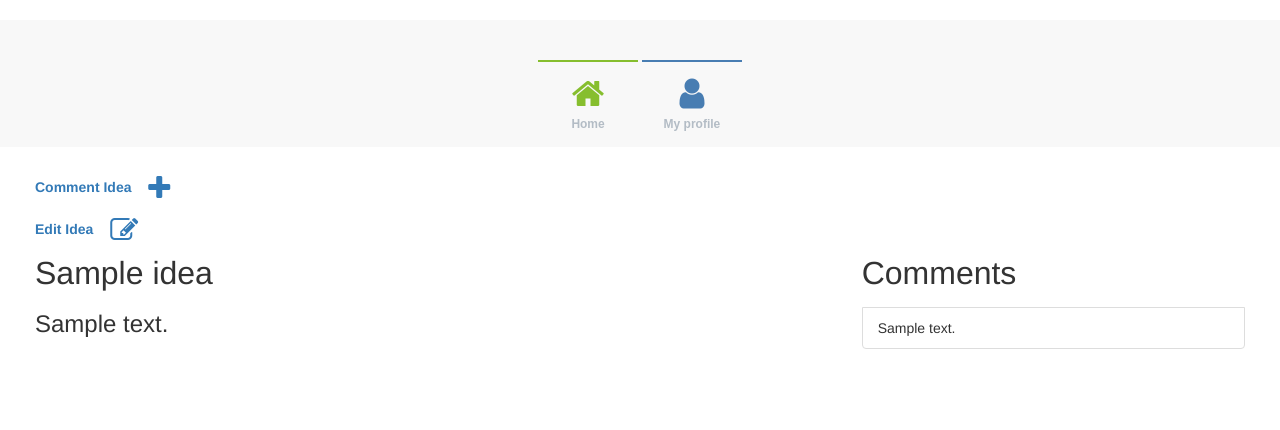
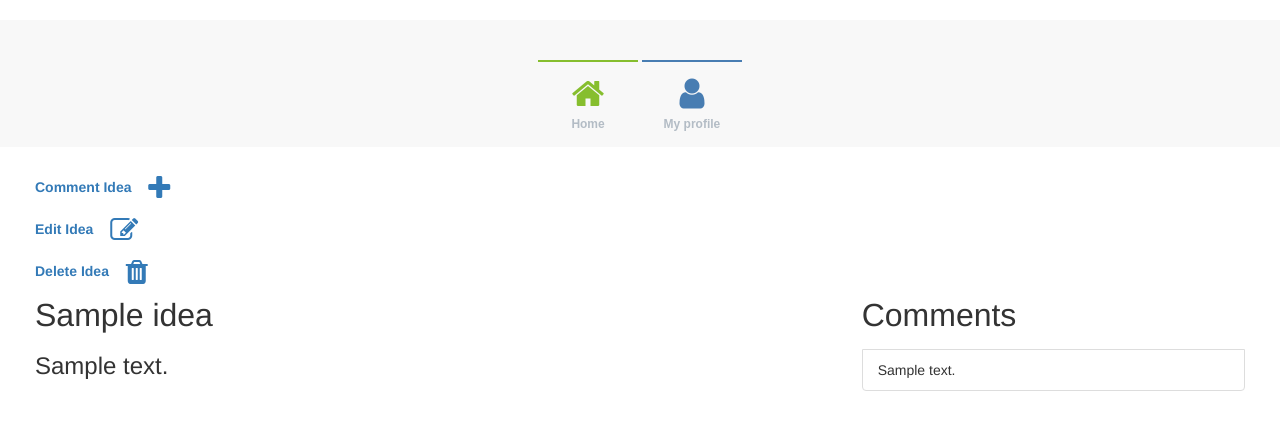
Before and after one commit to gorkarevilla/agile, a Django app: page /ideas/detail?id=1 in a window 1280 px wide. Shown: the part 52-482 px from the top of the page. Run offline with Django 3.2, Linux system fonts and the light colour scheme; a user stored in the database is signed in; tables that the repository leaves empty hold one stand-in row (values such as "Sample post"); some libraries are stand-ins or nearby versions.

Commit message:
Add user story delete your idea

```diff
--- a/agile/ideas/templates/ideas/detail.html
+++ b/agile/ideas/templates/ideas/detail.html
@@ -8,6 +8,11 @@
           <a href="/ideas/editIdea?id={{idea.pk}}"><label>Edit Idea</label>
 	    	<i class=" btn fa fa-pencil-square-o fa-2x" aria-hidden="true"></i>
 	    </a>
+	    {% if idea.creator|stringformat:"s" == user.get_username %}
+			<br><a href="/ideas/main?delete={{idea.pk}}"><label>Delete Idea</label>
+	    		<i class=" btn fa fa-trash fa-2x" aria-hidden="true"></i>
+	    	</a>
+	    {% endif %}
 	</div>
 	<div class="col-md-8">
 	    <p><font size="6">{{idea.idea_title}}</font></p>
--- a/agile/ideas/views.py
+++ b/agile/ideas/views.py
@@ -28,6 +28,16 @@ def idea_list(request):
 	ideas=Idea.objects.all()
 
 	filter = request.POST.get('keywordfilter_text',False)
+
+	if request.method == 'GET' and 'delete' in request.GET:
+		deleteid = request.GET['delete']
+		if deleteid is not None and deleteid !='':
+			idea = Idea.objects.get(pk = deleteid)
+			if request.user == idea.creator:
+				idea.delete()
+				messages.success(request,"Idea deleted")
+			else:
+				messages.error(request,"You can not delete the idea. You are not the owner.")
 
 	if request.method == 'GET':
 
@@ -162,7 +172,7 @@ def edit_idea(request):
 				old_idea.idea_title=cd['idea_title']
 				old_idea.idea_text=cd['idea_text']
 				old_idea.save()
-				messages.success(request,"Iddea modified")
+				messages.success(request,"Idea modified")
 				return HttpResponseRedirect('/ideas')
 			else:
 				messages.error(request, "There was an error while editing the idea")
```
